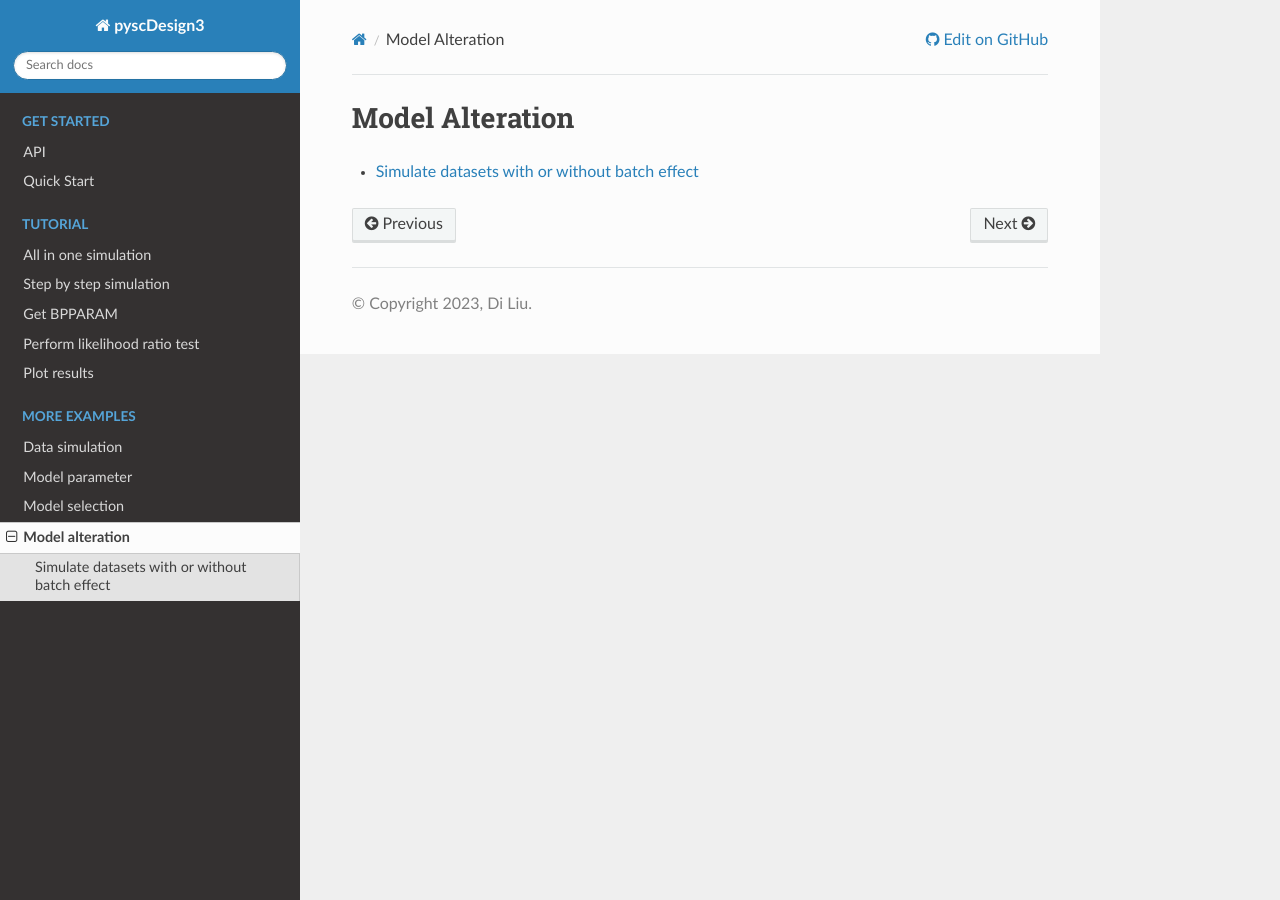
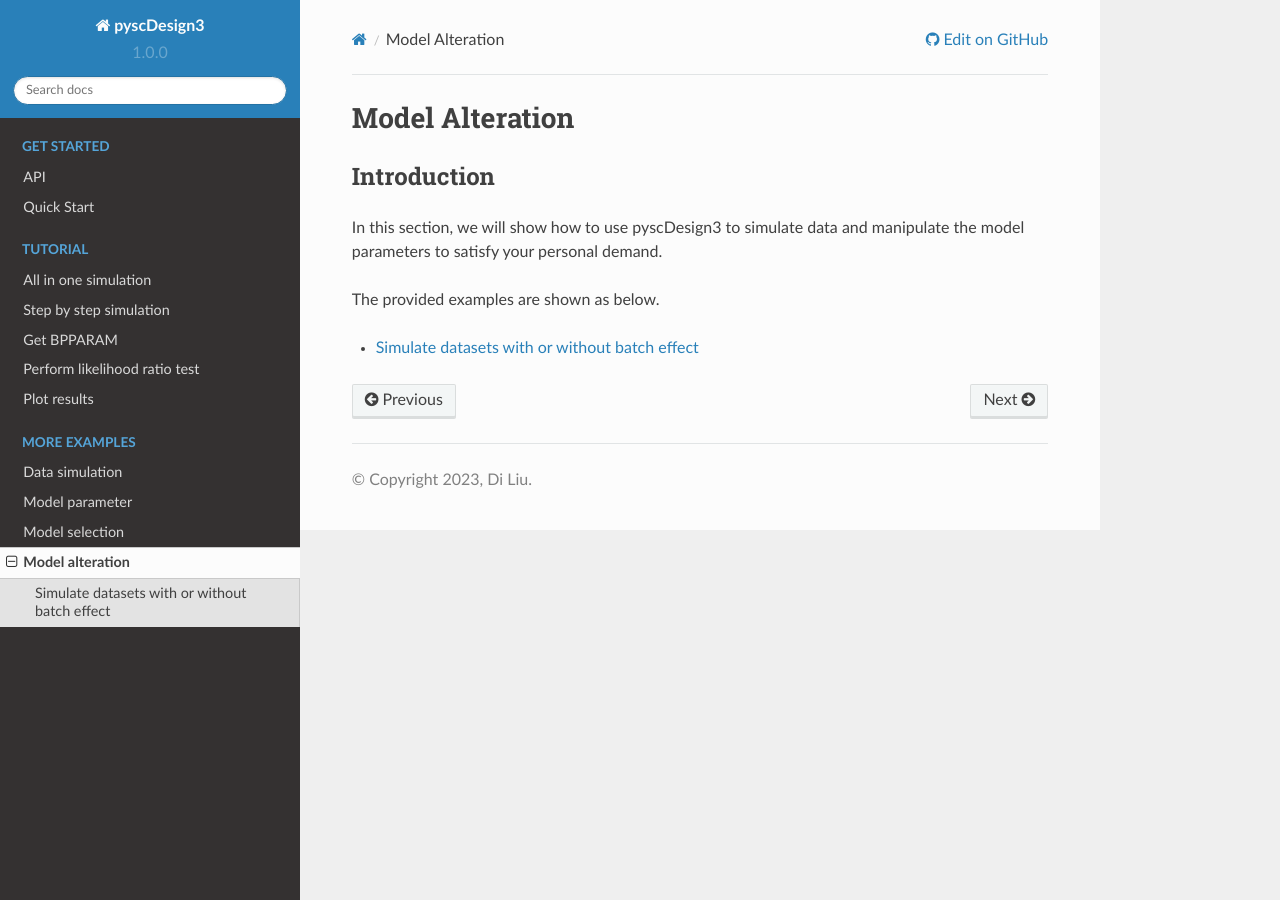
Before and after one commit to JSB-UCLA/scDesign3Py, a Sphinx documentation site: the page built from docs/source/examples/model_alter/index.rst, in a window 1280 px wide. Built offline with Sphinx 7.4.7 and the Read the Docs theme 2.0.0, drawn with Linux system fonts in a browser that asks for light colours; pages that are not in the unit, such as notebooks, are missing from menus.

Commit message:
Update doc

```diff
--- a/docs/source/conf.py
+++ b/docs/source/conf.py
@@ -23,7 +23,7 @@ autodoc_mock_imports = ["rpy2", "numpy", "pandas", "matplotlib", "anndata", "sea
 project = "pyscDesign3"
 copyright = "2023, Di Liu"
 author = "Di Liu"
-
+version = "1.0.0"
 
 # -- General configuration ---------------------------------------------------
 
--- a/docs/source/examples/model_alter/index.rst
+++ b/docs/source/examples/model_alter/index.rst
@@ -1,5 +1,12 @@
 Model Alteration
 ================
+
+Introduction
+-------------
+
+In this section, we will show how to use pyscDesign3 to simulate data and manipulate the model parameters to satisfy your personal demand.
+
+The provided examples are shown as below.
 
 .. toctree::
    :maxdepth: 1
```
Also changed, not shown: docs/source/examples/data_simu/index.rst (+7 -0 lines), docs/source/examples/model_para/index.rst (+8 -0 lines), docs/source/examples/model_para/marg_para.md (added, +9 -0 lines), docs/source/examples/model_select/index.rst (+7 -0 lines), docs/source/tutorial/stepwise.ipynb.
